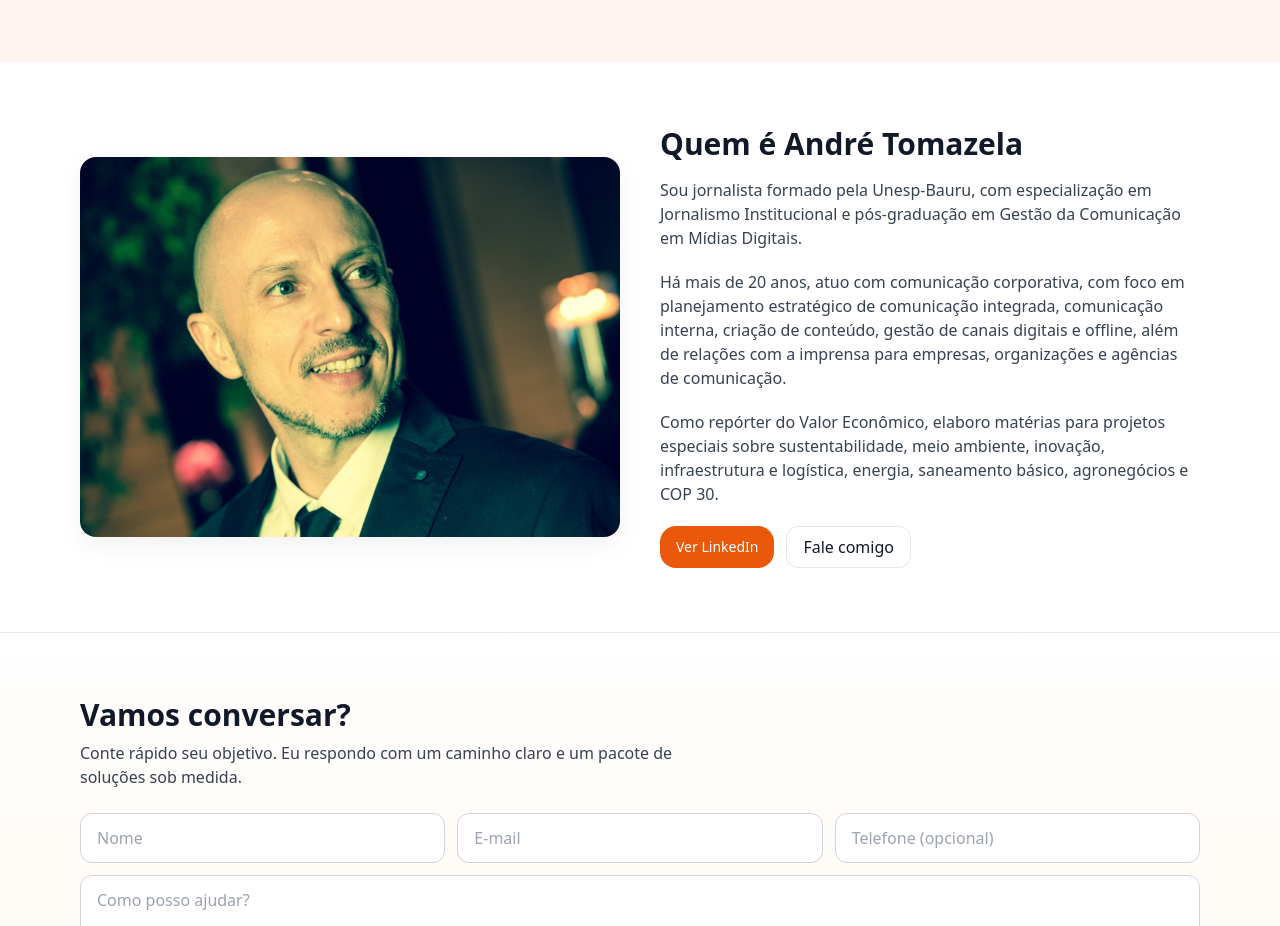
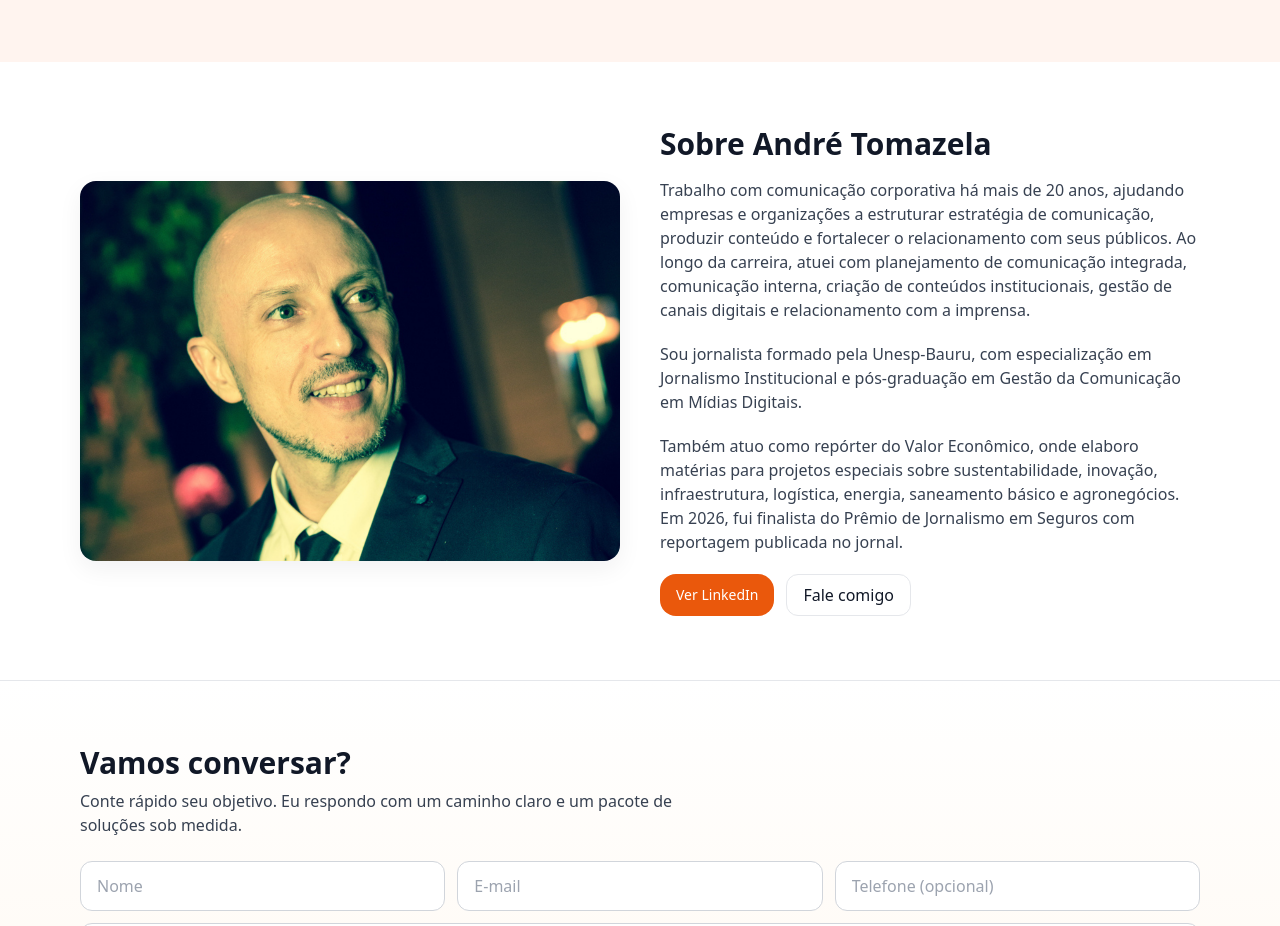
Before and after one commit to andretomazela-dev/integrado, a Next.js app: page / in a window 1280 px wide. Shown: the part 2080-3006 px from the top of the page. Built offline with nearby package versions, Linux system fonts and the light colour scheme.

Commit message:
Update page.jsx

```diff
--- a/app/page.jsx
+++ b/app/page.jsx
@@ -372,25 +372,25 @@ return (
           </div>
 
           <div>
-            <h2 className="text-2xl md:text-3xl font-bold mb-4">Quem é André Tomazela</h2>
+            <h2 className="text-2xl md:text-3xl font-bold mb-4">Sobre André Tomazela</h2>
 
             <div className="text-gray-700 space-y-5">
   <p>
-                Sou jornalista formado pela Unesp-Bauru, com especialização em Jornalismo
-                Institucional e pós-graduação em Gestão da Comunicação em Mídias Digitais.
+    Trabalho com comunicação corporativa há mais de 20 anos, ajudando empresas e organizações
+    a estruturar estratégia de comunicação, produzir conteúdo e fortalecer o relacionamento com seus públicos.
+    Ao longo da carreira, atuei com planejamento de comunicação integrada, comunicação interna,
+    criação de conteúdos institucionais, gestão de canais digitais e relacionamento com a imprensa.
   </p>
 
   <p>
-                Há mais de 20 anos, atuo com comunicação corporativa, com foco em
-                planejamento estratégico de comunicação integrada, comunicação interna,
-                criação de conteúdo, gestão de canais digitais e offline, além de relações
-                com a imprensa para empresas, organizações e agências de comunicação.
+    Sou jornalista formado pela Unesp-Bauru, com especialização em Jornalismo Institucional
+    e pós-graduação em Gestão da Comunicação em Mídias Digitais.
   </p>
 
   <p>
-                Como repórter do Valor Econômico, elaboro matérias para projetos especiais
-                sobre sustentabilidade, meio ambiente, inovação, infraestrutura e logística,
-                energia, saneamento básico, agronegócios e COP 30.
+    Também atuo como repórter do Valor Econômico, onde elaboro matérias para projetos especiais
+    sobre sustentabilidade, inovação, infraestrutura, logística, energia, saneamento básico e agronegócios.
+    Em 2026, fui finalista do Prêmio de Jornalismo em Seguros com reportagem publicada no jornal.
   </p>
 </div>
 
```
Lines whose indentation alone changed are shown as unchanged.
